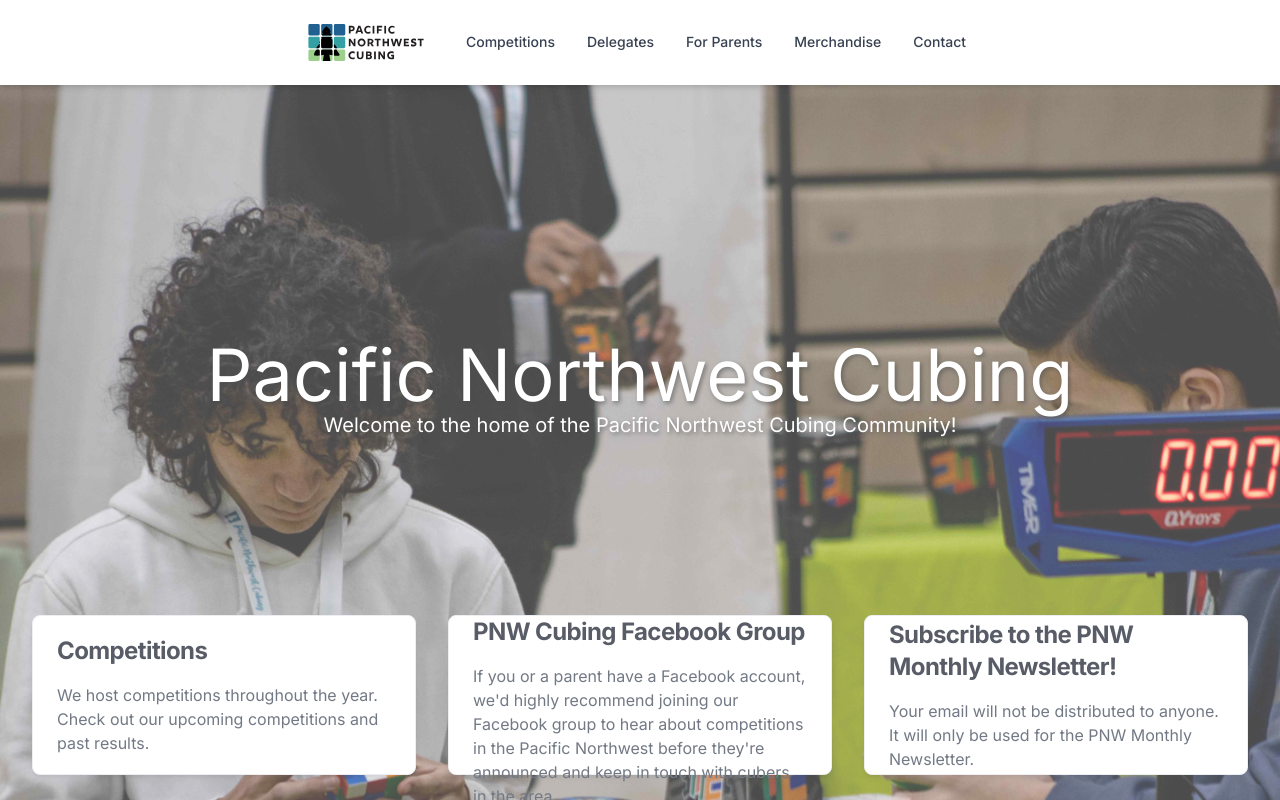
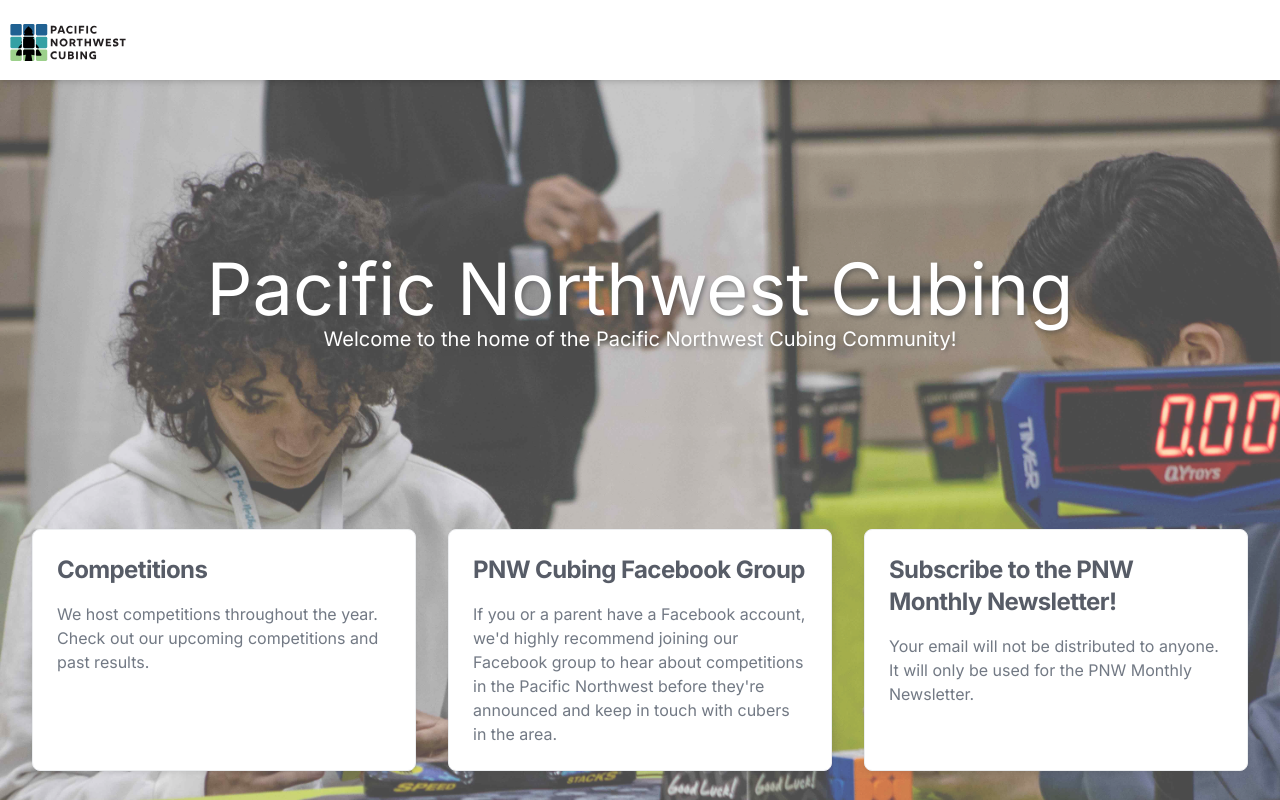
Before and after one commit to coder13/pnwcubing.com, a Next.js app: page / in a window 1280 px wide. Built offline with nearby package versions, Linux system fonts and the light colour scheme.

Commit message:
Update layout and header components

```diff
--- a/src/app/layout.tsx
+++ b/src/app/layout.tsx
@@ -30,7 +30,6 @@
         <Header />
         <div className="h-full overflow-x-hidden overflow-y-auto">
           {children}
-          <div className="h-12" />
         </div>
         {/* <Footer /> */}
       </body>
--- a/src/app/page.tsx
+++ b/src/app/page.tsx
@@ -10,7 +10,7 @@
           backgroundPosition: "center",
           opacity: 0.7,
           width: "100vw",
-          height: "100vh",
+          height: "calc(100vh - 5em)",
         }}
         className="flex flex-col items-center justify-center"
       >
--- a/src/components/LandingPage/Cards.tsx
+++ b/src/components/LandingPage/Cards.tsx
@@ -5,7 +5,7 @@
 
 export function LandingPageCards() {
   return (
-    <div className="py-4 px-8 grid grid-cols-1 grid-rows-[20vh] lg:grid-cols-3 gap-8 auto-rows-fr translate-y-40">
+    <div className="py-4 px-8 grid grid-cols-1 grid-rows-[min-content] lg:grid-cols-3 gap-4 lg:gap-8 auto-rows-fr translate-y-40">
       <Link href="/competitions" passHref className="grid-cols-1">
         <Card className="mb-auto row-span-1 h-full">
           <h5 className="text-2xl font-bold tracking-tight text-gray-900 dark:text-white">
--- a/src/components/Layout/Header/Header.tsx
+++ b/src/components/Layout/Header/Header.tsx
@@ -4,6 +4,8 @@
 import { Navbar } from "flowbite-react";
 import { usePathname } from "next/navigation";
 import Link from "next/link";
+import { useEffect, useState } from "react";
+import classNames from "classnames";
 
 const navItems = [
   {
@@ -30,10 +32,15 @@
 ];
 
 export function Header() {
+  const [isOpen, setIsOpen] = useState(false);
   const pathname = usePathname();
 
+  useEffect(() => {
+    setIsOpen(false);
+  }, [pathname]);
+
   return (
-    <Navbar className="flex shadow-md sticky top-0 z-50" fluid>
+    <Navbar className="flex shadow-md  z-50 min-h-20 ">
       <Navbar.Brand href="/" as={Link}>
         <Image
           alt="Pacific Northwest Cubing Logo"
@@ -43,20 +50,24 @@
           height={100}
         />
       </Navbar.Brand>
-      <Navbar.Toggle />
-      <Navbar.Collapse>
+      <Navbar.Toggle onClick={() => setIsOpen((open) => !open)} />
+      {isOpen && (
+        <div className={classNames("w-full md:block md:w-auto")}>
+          <ul className="mt-4 flex flex-col md:mt-0 md:flex-row md:space-x-8 md:text-sm md:font-medium">
             {navItems.map((nav) => (
               <Navbar.Link
+                key={nav.href}
                 as={Link}
                 active={pathname === nav.href}
-            key={nav.href}
                 href={nav.href}
                 target={nav.openInNewTab ? "_blank" : undefined}
               >
                 <p>{nav.title}</p>
               </Navbar.Link>
             ))}
-      </Navbar.Collapse>
+          </ul>
+        </div>
+      )}
     </Navbar>
   );
 }
```
Lines whose indentation alone changed are shown as unchanged.
